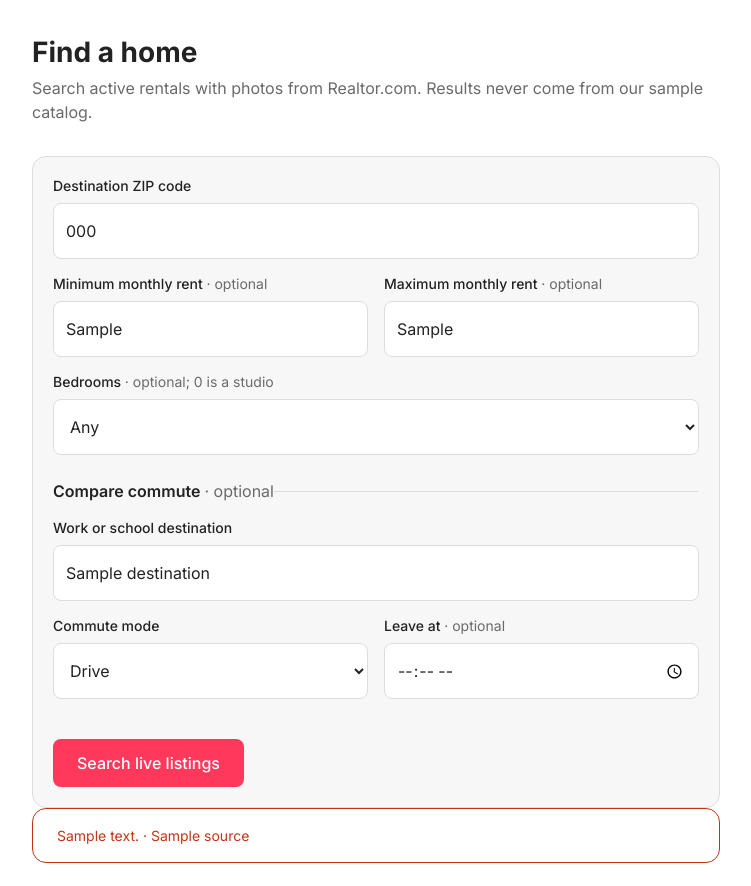
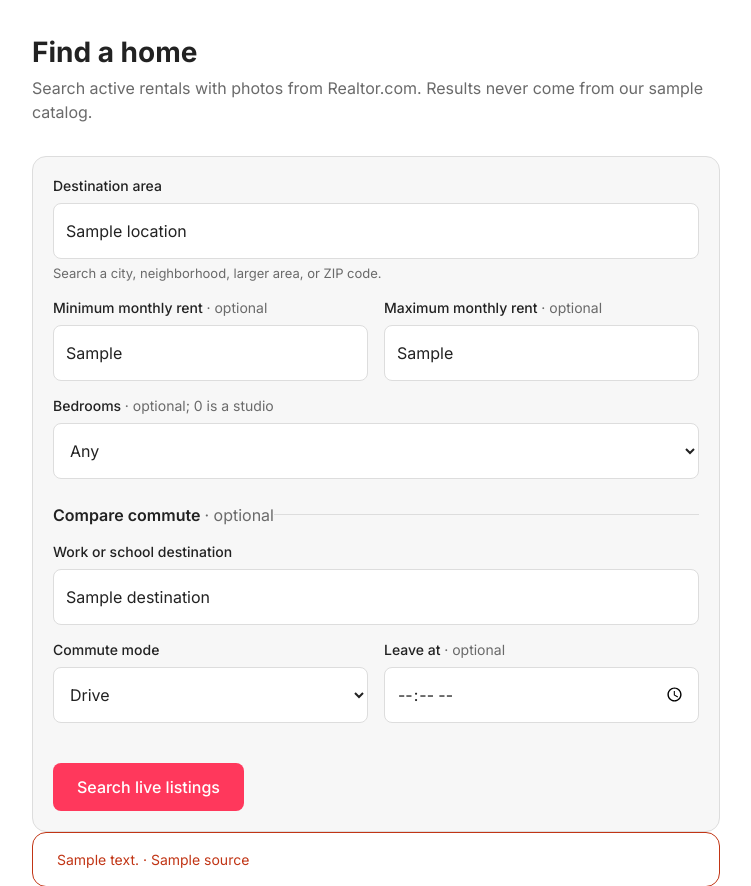
Before and after one commit to jianiye-coder/relocation-agent, a FastAPI app: template moving_agent/web/templates/housing.html in a window 1280 px wide. Shown: the part 80-966 px from the top of the page, without its empty margins (264-1015 px from the left). Before the commit the page ends 943 px from the top, so only its background shows below. Run offline with FastAPI, Linux system fonts and the light colour scheme; the template is opened without the code that fills it: most values are stand-ins (such as "Sample title", 1, 10 or a date in 2020); some libraries are stand-ins or nearby versions.

Commit message:
Search rentals by destination area

```diff
--- a/moving_agent/home.py
+++ b/moving_agent/home.py
@@ -84,7 +84,7 @@ def _display_value(value: Any) -> str | None:
     return str(value).replace("_", " ").title()
 
 
-def rental_listings(zip_code: str, min_rent: int | None = None, max_rent: int | None = None,
+def rental_listings(location: str, min_rent: int | None = None, max_rent: int | None = None,
                     bedrooms: int | None = None, limit: int = 12,
                     scraper: Callable[..., list[Any]] | None = None) -> dict:
     """Return current Realtor.com rentals through HomeHarvest.
@@ -93,8 +93,9 @@ def rental_listings(zip_code: str, min_rent: int | None = None, max_rent: int |
     change or become unavailable without notice, so callers must show its
     source and never substitute sample homes.
     """
-    if not (zip_code.isdigit() and len(zip_code) == 5):
-        return _unavailable(HOMEHARVEST_SOURCE, "Enter a 5-digit destination ZIP code.") | {"listings": []}
+    location = location.strip()
+    if not location:
+        return _unavailable(HOMEHARVEST_SOURCE, "Enter a city, neighborhood, area, or ZIP code.") | {"listings": []}
 
     if scraper is None:
         try:
@@ -103,7 +104,7 @@ def rental_listings(zip_code: str, min_rent: int | None = None, max_rent: int |
             return _unavailable(HOMEHARVEST_SOURCE, "HomeHarvest is not installed. Install the project dependencies and try again.") | {"listings": []}
         scraper = scrape_property
     options: dict[str, Any] = {
-        "location": zip_code, "listing_type": "for_rent", "return_type": "pydantic",
+        "location": location, "listing_type": "for_rent", "return_type": "pydantic",
         "price_min": min_rent, "price_max": max_rent,
         "beds_min": bedrooms, "beds_max": bedrooms,
         "sort_by": "list_date", "sort_direction": "desc", "limit": min(max(limit, 1), 50),
--- a/moving_agent/web/app.py
+++ b/moving_agent/web/app.py
@@ -327,10 +327,10 @@ def listing_check_form(request: Request):
 
 # ---- housing search ----
 
-def _housing_filters(zip_code: str, min_rent: str, max_rent: str, bedrooms: str) -> tuple[dict, list[str]]:
+def _housing_filters(location: str, min_rent: str, max_rent: str, bedrooms: str) -> tuple[dict, list[str]]:
     """Validate browser query strings before sending only requested HomeHarvest filters."""
     errors: list[str] = []
-    values: dict[str, int | str | None] = {"zip_code": zip_code.strip(), "min_rent": None, "max_rent": None, "bedrooms": None}
+    values: dict[str, int | str | None] = {"location": location.strip(), "min_rent": None, "max_rent": None, "bedrooms": None}
     for key, raw, label in (("min_rent", min_rent, "minimum rent"), ("max_rent", max_rent, "maximum rent"), ("bedrooms", bedrooms, "bedrooms")):
         if not raw.strip():
             continue
@@ -392,14 +392,16 @@ def _map_points(listings: list[dict]) -> list[dict]:
 
 
 @app.get("/housing", response_class=HTMLResponse)
-def housing(request: Request, zip_code: str = "", min_rent: str = "", max_rent: str = "", bedrooms: str = "",
+def housing(request: Request, location: str = "", zip_code: str = "", min_rent: str = "", max_rent: str = "", bedrooms: str = "",
             rid: str = "", commute_destination: str = "", commute_mode: str = "drive", commute_departure_time: str = "",
             sort: str = "newest", view: str = "list"):
     plan_session = _session(rid, request) if rid else None
-    if plan_session and not zip_code:
-        zip_code = plan_session.intake.to_zip
-    filters, errors = _housing_filters(zip_code, min_rent, max_rent, bedrooms)
-    searched = bool(zip_code.strip())
+    # Keep old shared ZIP links working while making the user-facing input a flexible area search.
+    location = location.strip() or zip_code.strip()
+    if plan_session and not location:
+        location = plan_session.intake.to_zip
+    filters, errors = _housing_filters(location, min_rent, max_rent, bedrooms)
+    searched = bool(location)
     results = None
     commute = {"destination": commute_destination, "mode": commute_mode, "departure_time": commute_departure_time}
     if sort not in {"newest", "rent_low", "commute"}:
@@ -413,7 +415,7 @@ def housing(request: Request, zip_code: str = "", min_rent: str = "", max_rent:
             if sort_error:
                 errors.append(sort_error)
     return templates.TemplateResponse(request, "housing.html", {
-        "filters": {"zip_code": zip_code, "min_rent": min_rent, "max_rent": max_rent, "bedrooms": bedrooms},
+        "filters": {"location": location, "min_rent": min_rent, "max_rent": max_rent, "bedrooms": bedrooms},
         "errors": errors, "searched": searched, "results": results, "rid": rid,
         "commute": commute, "sort": sort, "view": view,
         "links": _housing_links(filters, rid, commute, sort),
--- a/moving_agent/web/templates/base.html
+++ b/moving_agent/web/templates/base.html
@@ -48,6 +48,7 @@
   .field { margin: 0 0 16px; }
   label { display: block; font-size: 14px; font-weight: 500; line-height: 1.29; color: var(--ink); margin: 0 0 8px; }
   .hint { font-weight: 400; color: var(--muted); }
+  .field-help { margin: 6px 0 0; color: var(--muted); font-size: 13px; line-height: 1.35; }
   .geo-note { margin: 6px 0 0; min-height: 0; }
   .geo-note:empty { display: none; }
   input, select, textarea {
--- a/moving_agent/web/templates/housing.html
+++ b/moving_agent/web/templates/housing.html
@@ -24,7 +24,7 @@
 
 <form class="housing-search" method="get" action="/housing" role="search" aria-label="Search rental listings">
   {% if rid %}<input type="hidden" name="rid" value="{{ rid }}">{% endif %}
-  <div class="field"><label for="zip_code">Destination ZIP code</label><input id="zip_code" name="zip_code" inputmode="numeric" pattern="[0-9]{5}" maxlength="5" autocomplete="postal-code" required value="{{ filters.zip_code }}" placeholder="e.g. 94110"></div>
+  <div class="field"><label for="location">Destination area</label><input id="location" name="location" autocomplete="address-level2" required value="{{ filters.location }}" placeholder="e.g. Lakeview, Chicago or South Bay, CA"><p class="field-help">Search a city, neighborhood, larger area, or ZIP code.</p></div>
   <div class="row">
     <div class="field"><label for="min_rent">Minimum monthly rent <span class="hint">· optional</span></label><input id="min_rent" name="min_rent" inputmode="numeric" min="0" value="{{ filters.min_rent }}" placeholder="e.g. 2200"></div>
     <div class="field"><label for="max_rent">Maximum monthly rent <span class="hint">· optional</span></label><input id="max_rent" name="max_rent" inputmode="numeric" min="0" value="{{ filters.max_rent }}" placeholder="e.g. 3200"></div>
@@ -43,13 +43,13 @@
 {% if results %}
   {% if results.available %}
     <section class="block housing-results" aria-live="polite">
-      <h2>{{ results.listings|length }} active listing{{ "s" if results.listings|length != 1 }} near {{ filters.zip_code }}</h2>
+      <h2>{{ results.listings|length }} active listing{{ "s" if results.listings|length != 1 }} near {{ filters.location }}</h2>
       <p class="muted section-lead">Source: {{ results.source }} · checked {{ results.fetched_at|checked }}. Listing availability can change; confirm with the property before applying or paying.</p>
       {% if results.listings %}
         <div class="housing-toolbar">
-          <div class="filter-chips" aria-label="Active filters"><span class="filter-label">Filters</span><span class="filter-chip">{{ filters.zip_code }}</span>{% if filters.min_rent %}<span class="filter-chip">Min ${{ "{:,}".format(filters.min_rent|int) }}</span>{% endif %}{% if filters.max_rent %}<span class="filter-chip">Max ${{ "{:,}".format(filters.max_rent|int) }}</span>{% endif %}{% if filters.bedrooms != "" %}<span class="filter-chip">{{ "Studio" if filters.bedrooms == "0" else filters.bedrooms ~ " bed" }}</span>{% endif %}<a class="clear-filters" href="{{ links["clear"] }}">Clear</a></div>
+          <div class="filter-chips" aria-label="Active filters"><span class="filter-label">Filters</span><span class="filter-chip">{{ filters.location }}</span>{% if filters.min_rent %}<span class="filter-chip">Min ${{ "{:,}".format(filters.min_rent|int) }}</span>{% endif %}{% if filters.max_rent %}<span class="filter-chip">Max ${{ "{:,}".format(filters.max_rent|int) }}</span>{% endif %}{% if filters.bedrooms != "" %}<span class="filter-chip">{{ "Studio" if filters.bedrooms == "0" else filters.bedrooms ~ " bed" }}</span>{% endif %}<a class="clear-filters" href="{{ links["clear"] }}">Clear</a></div>
           <div class="housing-controls">
-            <form method="get" action="/housing" class="sort-control"><input type="hidden" name="zip_code" value="{{ filters.zip_code }}"><input type="hidden" name="min_rent" value="{{ filters.min_rent }}"><input type="hidden" name="max_rent" value="{{ filters.max_rent }}"><input type="hidden" name="bedrooms" value="{{ filters.bedrooms }}"><input type="hidden" name="rid" value="{{ rid }}"><input type="hidden" name="commute_destination" value="{{ commute.destination }}"><input type="hidden" name="commute_mode" value="{{ commute.mode }}"><input type="hidden" name="commute_departure_time" value="{{ commute.departure_time }}"><input type="hidden" name="view" value="{{ view }}"><label class="sr-only" for="sort">Sort listings</label><select id="sort" name="sort" onchange="this.form.submit()"><option value="newest"{% if sort == "newest" %} selected{% endif %}>Newest</option><option value="rent_low"{% if sort == "rent_low" %} selected{% endif %}>Rent: low to high</option><option value="commute"{% if sort == "commute" %} selected{% endif %}>Shortest commute</option></select><noscript><button class="btn btn-secondary btn-sm" type="submit">Sort</button></noscript></form>
+            <form method="get" action="/housing" class="sort-control"><input type="hidden" name="location" value="{{ filters.location }}"><input type="hidden" name="min_rent" value="{{ filters.min_rent }}"><input type="hidden" name="max_rent" value="{{ filters.max_rent }}"><input type="hidden" name="bedrooms" value="{{ filters.bedrooms }}"><input type="hidden" name="rid" value="{{ rid }}"><input type="hidden" name="commute_destination" value="{{ commute.destination }}"><input type="hidden" name="commute_mode" value="{{ commute.mode }}"><input type="hidden" name="commute_departure_time" value="{{ commute.departure_time }}"><input type="hidden" name="view" value="{{ view }}"><label class="sr-only" for="sort">Sort listings</label><select id="sort" name="sort" onchange="this.form.submit()"><option value="newest"{% if sort == "newest" %} selected{% endif %}>Newest</option><option value="rent_low"{% if sort == "rent_low" %} selected{% endif %}>Rent: low to high</option><option value="commute"{% if sort == "commute" %} selected{% endif %}>Shortest commute</option></select><noscript><button class="btn btn-secondary btn-sm" type="submit">Sort</button></noscript></form>
             <nav class="view-toggle" aria-label="Results view"><a href="{{ links.list }}"{% if view == "list" %} class="is-active" aria-current="page"{% endif %}>List</a><a href="{{ links.map }}"{% if view == "map" %} class="is-active" aria-current="page"{% endif %}>Map</a></nav>
           </div>
         </div>
@@ -65,6 +65,6 @@
     <div class="errors" role="alert">{{ results.message }} · {{ results.source }}</div>
   {% endif %}
 {% elif not searched %}
-  <div class="card"><h2>Start with a destination</h2><p class="muted" style="margin:8px 0 0">Enter a five-digit ZIP code to search currently active rentals.</p></div>
+  <div class="card"><h2>Start with a destination</h2><p class="muted" style="margin:8px 0 0">Enter a city, neighborhood, larger area, or ZIP code to search currently active rentals.</p></div>
 {% endif %}
 {% endblock %}
--- a/moving_agent/web/templates/plan.html
+++ b/moving_agent/web/templates/plan.html
@@ -217,5 +217,5 @@
 <p class="muted">Schools: {{ home.schools.message }} · {{ home.schools.source }}</p>
 <p class="muted">Internet: {{ home.utilities.broadband.message }} · {{ home.utilities.broadband.source }}</p>
 <p class="muted">Electricity: {{ home.utilities.electricity.message }} · {{ home.utilities.electricity.source }}</p></div>{% endfor %}</section>{% endif %}
-<div class="actions"><a class="btn btn-secondary" href="/housing?zip_code={{ intake.to_zip }}&rid={{ rid }}">Find a home in {{ intake.to_zip }}</a><a class="btn btn-secondary" href="/">Start over</a></div>
+<div class="actions"><a class="btn btn-secondary" href="/housing?location={{ intake.to_zip }}&rid={{ rid }}">Find a home in {{ intake.to_zip }}</a><a class="btn btn-secondary" href="/">Start over</a></div>
 {% endblock %}
```
Also changed, not shown: tests/test_home.py (+11 -0 lines), tests/test_web.py (+10 -0 lines).
